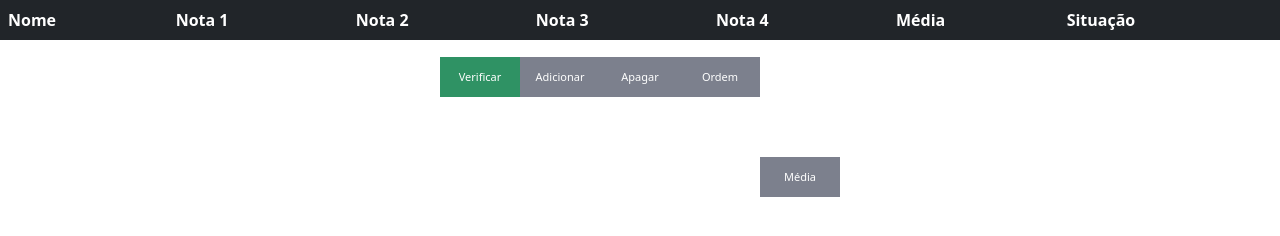
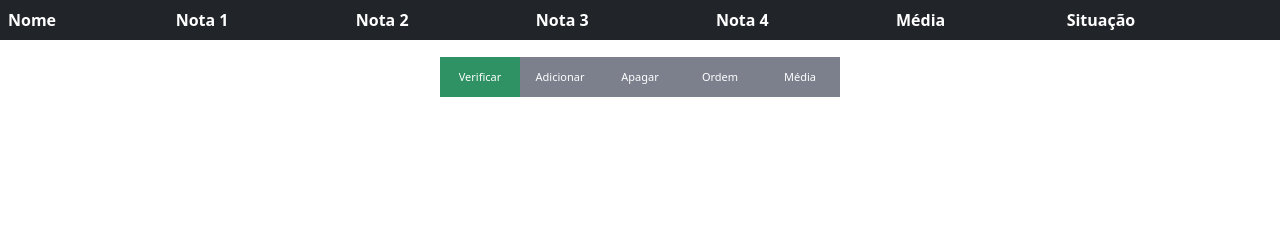
Before and after one commit to Innovation-Skyline0/Cadastro-de-Aluno, a plain HTML site: page index.html in a window 1280 px wide. Drawn offline with nearby package versions, Linux system fonts and the light colour scheme.

Commit message:
Update index.html

```diff
--- a/index.html
+++ b/index.html
@@ -2,10 +2,7 @@
 
 
 <!DOCTYPE html>
-
-
 <html lang="pt-br">
-
     <head>
         <meta charset="UTF-8">
         <meta http-equiv="X-UA-Compatible" content="IE=edge">
@@ -14,11 +11,10 @@
         <link href="https://cdn.jsdelivr.net/npm/bootstrap@5.0.2/dist/css/bootstrap.min.css" rel="stylesheet" integrity="sha384-EVSTQN3/azprG1Anm3QDgpJLIm9Nao0Yz1ztcQTwFspd3yD65VohhpuuCOmLASjC" crossorigin="anonymous">
         <link rel="stylesheet" href="style/style.css">
     </head>
-
     <body>
-    <table id="table" class="table - table-hover">
+        <table id = "table" class="table - table-hover">
             <thead class="table-dark">
-            <tr id="title">
+                <tr id = "title">
                 <th>Nome</th>
                 <th>Nota 1</th>
                 <th>Nota 2</th>
@@ -56,17 +52,15 @@
                         <li class="back" onclick="ordem_alfabetica()">Alfabética</li>
                     </ul>
                 </li>
-            <li class="out" onclick="media_Geral()">Média</li>
+                <li class="back" onclick="media_geral()">Média</li>
             </ul>
 
-
+            <output class="out" id="Media_Final"></output><br>
 
             <span id="spanOrdenadaPorMedia"></span>
 
             <span id="ordem_alfabetica"></span>
-
         </div>
-
 
     <script src="script/script.js"></script>
 </body>
```
Lines whose indentation alone changed are shown as unchanged.
